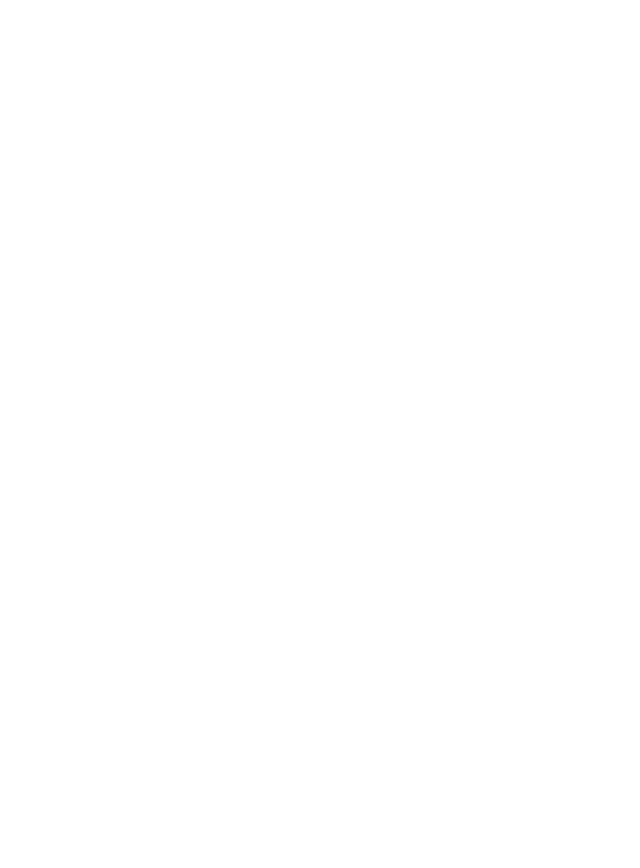
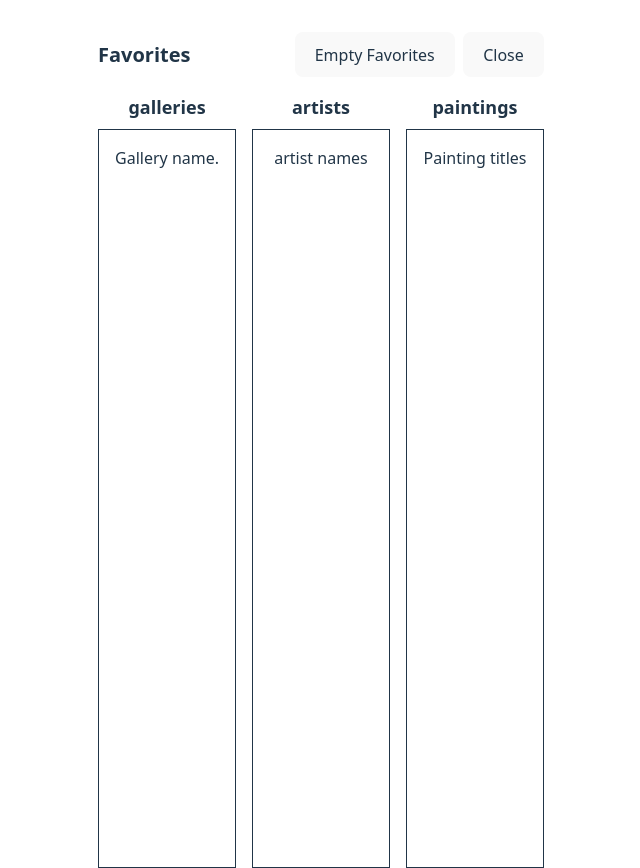
Before and after one commit to AntonAngeles/Assignment2Web3, a React (Vite) app in the folder ArtGallery/: page /favorites in a window 1280 px wide. Before the commit this address had no page. Shown: the whole page, without its empty margins (319-959 px from the left). Before the commit the page ends 800 px from the top, so only its background shows below. Built offline with nearby package versions, Linux system fonts and the light colour scheme.

Commit message:
Created Favorites page, added to App.jsx, and fixed PaintingDetails page

```diff
--- a/ArtGallery/src/App.jsx
+++ b/ArtGallery/src/App.jsx
@@ -6,6 +6,7 @@ import Artist from './components/Artist'
 import Genre from './components/Genre'
 import Painting from './components/Painting'
 import PaintingDetails from './components/PaintingDetails'
+import Favorites from './components/Favorite'
 import {Routes, Route} from 'react-router'
 
 // We need to require the use of conditional rendering in order
@@ -23,6 +24,7 @@ function App() {
         <Route path="/genre" element={<Genre />}/>
         <Route path="/painting" element={<Painting />}/>
         <Route path="/paintingdetails" element={<PaintingDetails />}/>
+        <Route path="/favorites" element={<Favorites />}/>
       </Routes>
     </main>
   )
--- /dev/null
+++ b/ArtGallery/src/components/Favorite.jsx
@@ -0,0 +1,41 @@
+// This will be the favorites page
+import { useState } from "react"
+
+const Favorites = () => {
+    return(
+        <main className="h-screen w-full">
+            <div className="h-full w-full px-4 flex flex-col">
+                    <div className="flex justify-between items-center mb-4">
+                        <h2 className="text-xl font-semibold">Favorites</h2>
+                        <div className="space-x-2">
+                            <button className="px-4 py-2 bg-gray-200 rounded border border-gray-300">Empty Favorites</button>
+                            <button className="px-4 py-2 bg-gray-200 rounded border border-gray-300">Close</button>
+                        </div>
+                    </div>
+
+                <div className="grid grid-cols-3 gap-4 flex-grow">
+                    <div>
+                        <h2 className="text-lg font-semibold mb-2">galleries</h2>
+                        <div className="border p-4 h-full">
+                            <p>Gallery name.</p>
+                        </div>
+                    </div>
+                    <div>
+                        <h2 className="text-lg font-semibold mb-2">artists</h2>
+                        <div className="border p-4 h-full">
+                            <p>artist names</p>
+                        </div>
+                    </div>
+                    <div>
+                        <h2 className="text-lg font-semibold mb-2">paintings</h2>
+                        <div className="border p-4 h-full">
+                            <p>Painting titles</p>
+                        </div>
+                    </div>
+                </div>
+            </div>
+        </main>
+    )
+}
+
+export default Favorites
--- a/ArtGallery/src/components/PaintingDetails.jsx
+++ b/ArtGallery/src/components/PaintingDetails.jsx
@@ -4,8 +4,8 @@ import { useState } from "react"
 const PaintingDetails = () => {
 
     return(
-        <main className="pt-35 h-screen">
-            <div className="h-full w-full px-4">
+        <main className="h-screen w-full">
+            <div className="h-full w-full px-4 flex flex-col">
                 <div className="max-w-4xl mx-auto">
                     <div className="flex justify-between items-center mb-4">
                         <h3 className="text-center text-lg font-semibold">
```
